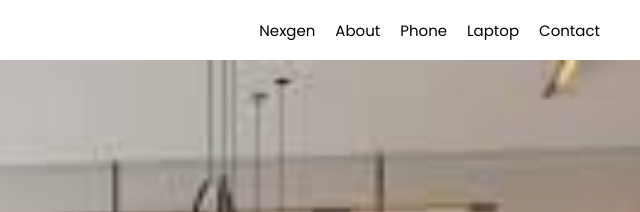
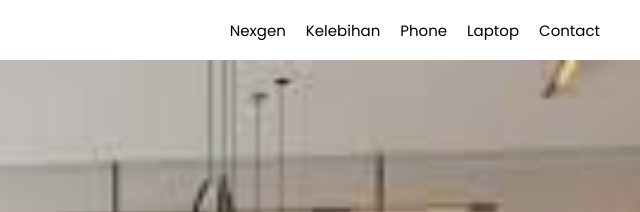
Before and after one commit to Haiza-Shin/web-company-profile, a plain HTML site: page index.html in a window 1280 px wide. Shown: the top 212 px of the page, 640-1280 px from the left. Drawn offline with nearby package versions, Linux system fonts and the light colour scheme; files whose address does not match are found by name.

Commit message:
index.html

```diff
--- a/index.html
+++ b/index.html
@@ -30,7 +30,7 @@
         <div class="logo"> <a href="#"> NexGen </a></div>
         <ul class="links">
             <li><a href="#home"> Nexgen </a></li>
-            <li><a href="#about"> About </a></li>
+            <li><a href="#about"> Kelebihan </a></li>
             <li><a href="#extra"> Phone </a></li>
             <li><a href="#achievements"> Laptop </a></li>
             <li><a href="#contact"> Contact </a></li>
@@ -43,7 +43,7 @@
 
     <div class="dropdown_menu">
         <li><a href="#home"> NexGen </a></li>
-            <li><a href="#about"> About </a></li>
+            <li><a href="#about"> Kelebihan </a></li>
             <li><a href="#extra"> Phone </a></li>
             <li><a href="#achievements"> Laptop </a></li>
             <li><a href="#contact"> Contact </a></li>
```
